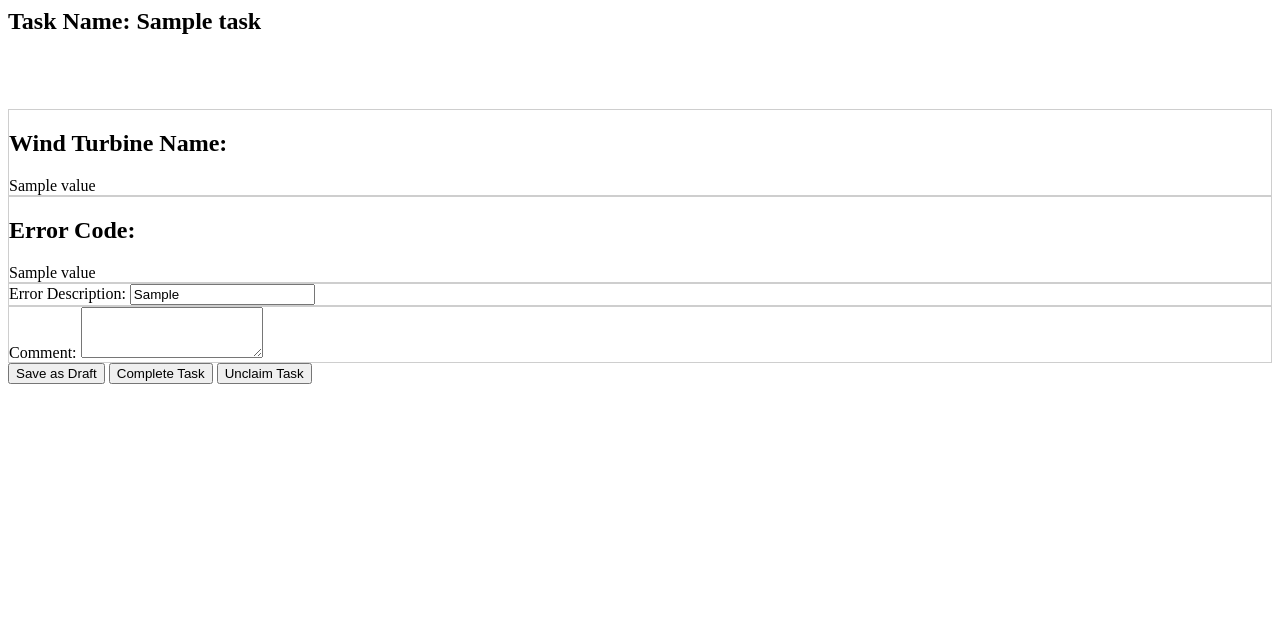
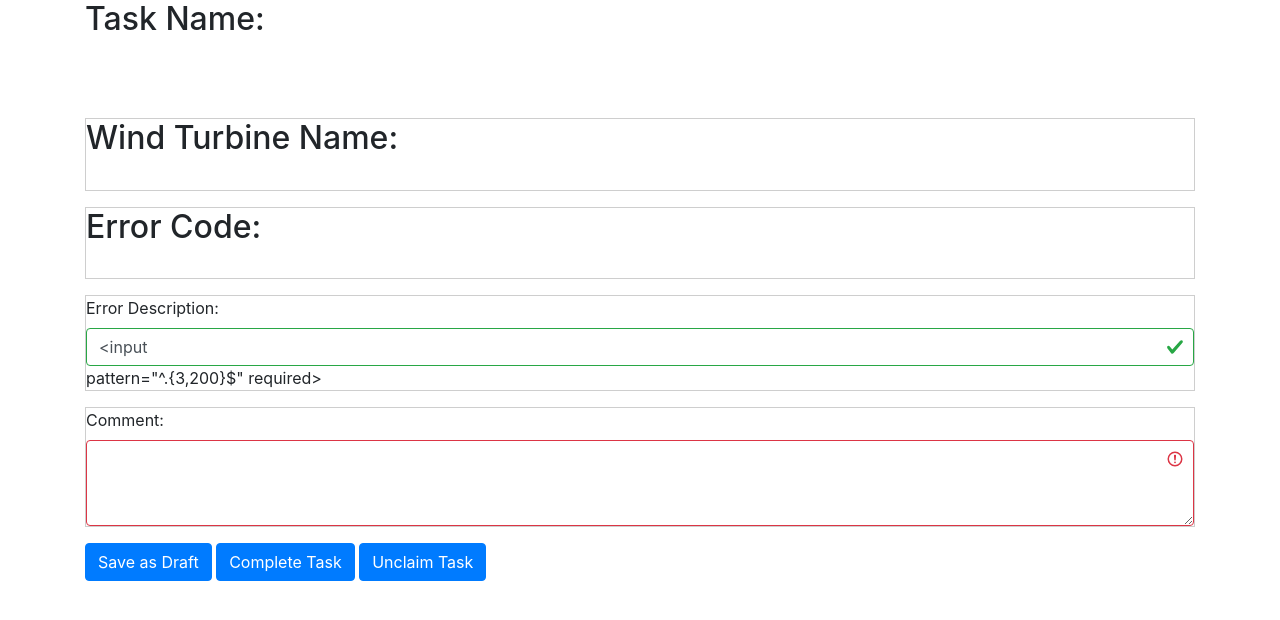
Before and after one commit to pekt00p/camunda_flask_portal, a Flask app: template src/app/templates/user_forms/wind_farm_management_process/check_status/check_status_v_1_0.html in a window 1280 px wide. Shown: the top 620 px of the page. Run offline with Flask 2, Linux system fonts and the light colour scheme; the template is opened without the code that fills it: values that come from a table or form of the project are taken from there, most other values are stand-ins (such as "Sample title", 1, 10 or a date in 2020); some libraries are stand-ins or nearby versions.

Commit message:
Attempt to complete user task

```diff
--- a/src/app/camunda/process_service.py
+++ b/src/app/camunda/process_service.py
@@ -28,6 +28,11 @@
     json_response = pc.execute_request(url, session=session)
     return json_response
 
+def get_process_definition_by_id(pc: PortalConnector, session=None, process_def_if=None):
+    url = '/engine-rest/process-definition/' + str(process_def_if)
+    json_response = pc.execute_request(url, session=session)
+    return json_response
+
 
 def submit_new_process(pc: PortalConnector, session=None, process_key=None, data=None):
     url = '/engine-rest/process-definition/key/' + str(process_key) + '/start'
--- a/src/app/forms/wind_farm_manager.py
+++ b/src/app/forms/wind_farm_manager.py
@@ -8,6 +8,7 @@
     process_key = ''
     process_name = ''
     process_description = ''
+    task_id = ''
 
 
 class StartProcessForm(CamundaTask):
@@ -15,3 +16,9 @@
                                                             [validators.Regexp(regex=r'^\w{5,20}$')], default='')
     input_variable_user_comment_init = StringField('input_variable_user_comment_init',
                                                    [validators.Regexp(regex=r'^\w{5,20}$')], default='')
+
+class CheckWindTurbineUT(CamundaTask):
+    input_variable_wtg_fault_description_init = StringField('input_variable_wtg_fault_description_init',
+                                                            [validators.Regexp(regex=r'^\w{5,20}$')], default='')
+    input_variable_user_comment_init = StringField('input_variable_user_comment_init',
+                                                   [validators.Regexp(regex=r'^\w{5,20}$')], default='')
--- a/src/app/templates/user_forms/main_view.html
+++ b/src/app/templates/user_forms/main_view.html
@@ -1,13 +1,34 @@
+<!DOCTYPE html>
+<html lang="en">
+<head>
+    <title>New process start page</title>
+    <meta charset="utf-8">
+    <meta name="viewport" content="width=device-width, initial-scale=1">
+    <link rel="stylesheet" href="https://maxcdn.bootstrapcdn.com/bootstrap/4.5.2/css/bootstrap.min.css">
+	<link rel="stylesheet" href="https://cdnjs.cloudflare.com/ajax/libs/font-awesome/4.7.0/css/font-awesome.min.css">
+    <script src="https://ajax.googleapis.com/ajax/libs/jquery/3.5.1/jquery.min.js"></script>
+    <script src="https://cdnjs.cloudflare.com/ajax/libs/popper.js/1.16.0/umd/popper.min.js"></script>
+    <script src="https://maxcdn.bootstrapcdn.com/bootstrap/4.5.2/js/bootstrap.min.js"></script>
+
+</head>
+<body>
+
+	<div class="container">
+	    <form method="POST" action="{{ url_for('submit_process', process_key=form.process_key) }}" class="was-validated">
 
 <section class="content">
-  <h2>Task Name: {{task.name}}</h2><br>
+  <h2>Task Name: </h2><br>
   <div id="user_task_payload">
       {% block content %}{% endblock %}
   </div>
   <div>
 
-  <button type="button" onclick="completeUserTask('{{task_id}}', 'True')" id="save_as_draft" class="btn btn-primary">Save as Draft</button>
-  <button type="button" onclick="completeUserTask('{{task_id}}', 'False')" id="complete_task" class="btn btn-primary">Complete Task</button>
-  <button type="button" onclick="claimUnclaimSelectedTasks('action='claim', task_id={{task_id}}')" id="unclaim_task" class="btn btn-primary">Unclaim Task</button>
+  <button type="submit"  id="save_as_draft" class="btn btn-primary">Save as Draft</button>
+  <button type="submit"  id="complete_task" class="btn btn-primary">Complete Task</button>
+  <button type="submit"  id="unclaim_task" class="btn btn-primary">Unclaim Task</button>
   </div>
 </section>
+        </form>
+    </div>
+</body>
+</html>
--- a/src/app/templates/user_forms/wind_farm_management_process/check_status/check_status_v_1_0.html
+++ b/src/app/templates/user_forms/wind_farm_management_process/check_status/check_status_v_1_0.html
@@ -6,18 +6,18 @@
     <br><br>
     <div class="form-group" style="border:1px solid #cecece;">
         <h2>Wind Turbine Name:</h2>
-        <label>{{variables.response.wtg_name.value}}</label>
+        <label></label>
     </div>
     <div class="form-group" style="border:1px solid #cecece;">
         <h2>Error Code:</h2>
-        <label>{{variables.response.fault_code.value}}</label>
+        <label></label>
     </div>
 
 
 	<div class="form-group" style="border:1px solid #cecece;">
-		<label for="input_variable_wtg_fault_description">Error Description:</label>
-		<input type="text" class="form-control is-valid" id="input_variable_wtg_fault_description"  value=
-        {{variables.response.input_variable_wtg_fault_description.value}}
+		<label for="input_variable_wtg_fault_description_init">Error Description:</label>
+		<input type="text" class="form-control is-valid" id="input_variable_wtg_fault_description_init"  value=
+        {{form.input_variable_wtg_fault_description_init}}
 
 			pattern="^.{3,200}$"
 			required>
@@ -25,7 +25,7 @@
 
 	<div class="form-group" style="border:1px solid #cecece;">
 		<label for="input_variable_user_comment">Comment:</label>
-		<textarea  class="form-control is-valid" id="input_variable_user_comment" rows="3" value="Default"
+		<textarea  class="form-control is-valid" id="input_variable_user_comment" rows="3"
 			pattern="^\w{3,20}$"
 			required></textarea>
 	</div>
```
Also changed, not shown: src/app/__init__.py (+9 -5 lines), src/app/forms/common_form_factory.py (+11 -0 lines), src/app/templates/main_view.html (+11 -8 lines), src/app/templates/process_instance_history.html (+19 -0 lines), 1 other file.
